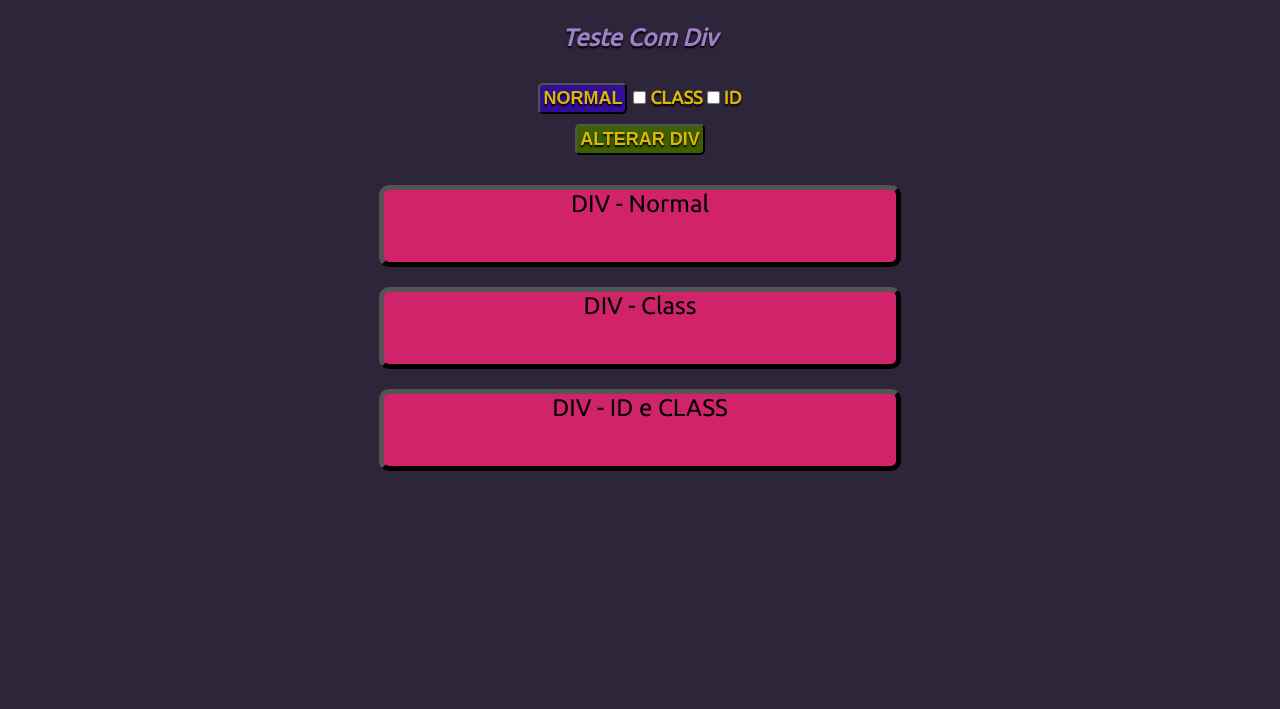
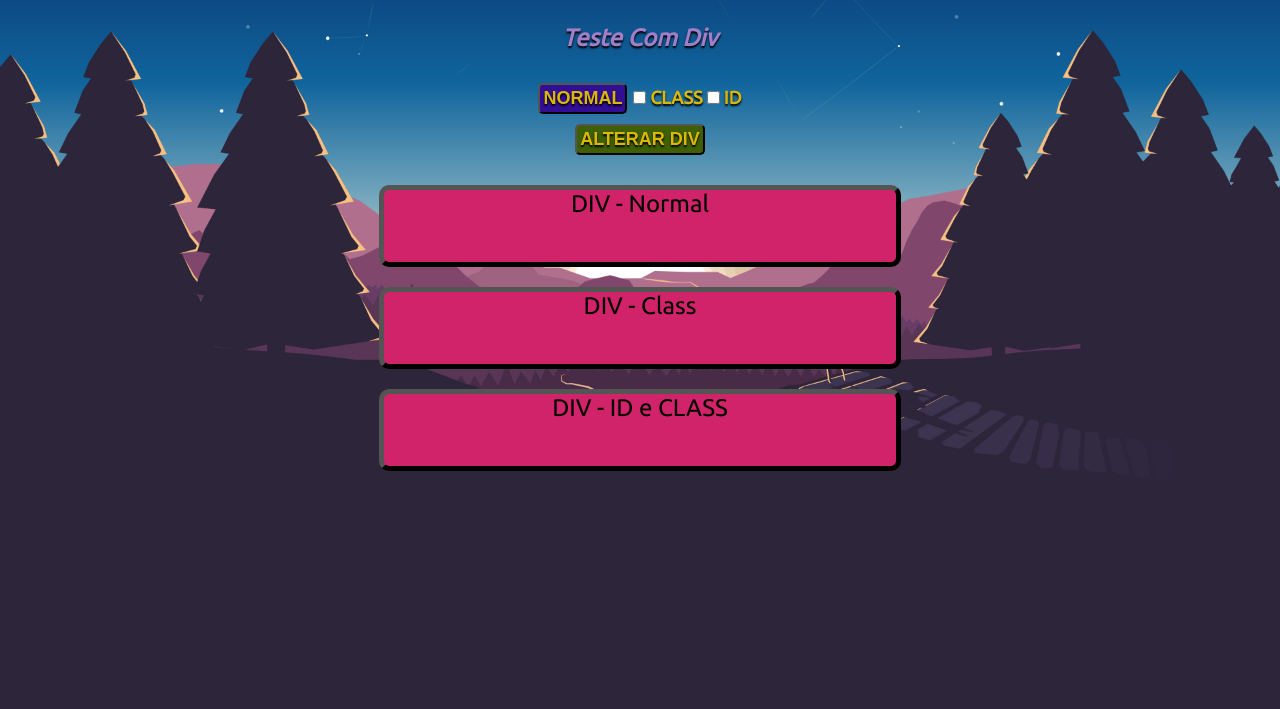
Before and after one commit to 1anSantos/Div-Class-Id, a plain HTML site: page index.html in a window 1280 px wide. Shown: the part 91-800 px from the top of the page. Drawn offline with Linux system fonts and the light colour scheme; the site is published under a folder, as on GitHub Pages, so addresses that start at the root find nothing.

Commit message:
Update style.css

```diff
--- a/style.css
+++ b/style.css
@@ -14,7 +14,7 @@ body {
     align-items: center;
     text-align: center;
 
-    background-image: url('/fundo.jpg');
+    background-image: url('fundo.jpg');
     background-size: 100%;
     background-repeat: no-repeat;
     background-color: #2D253A;
```
